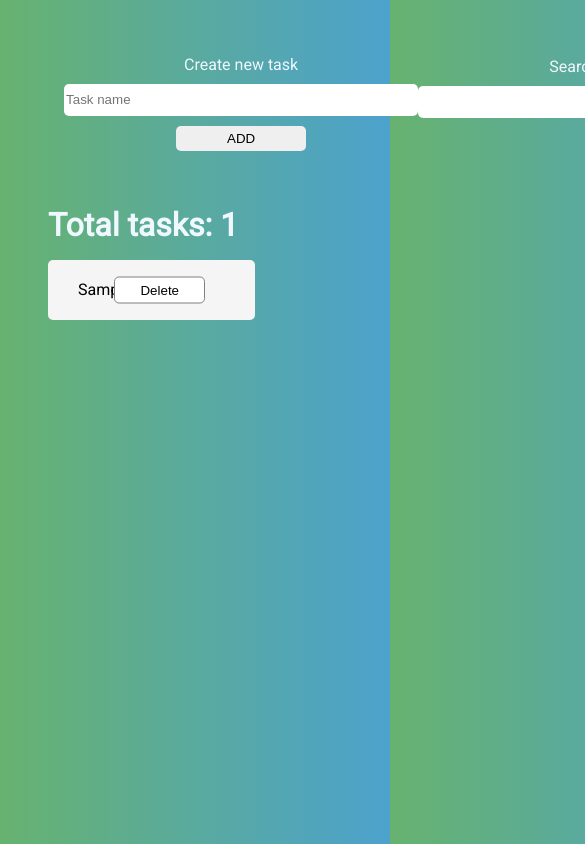
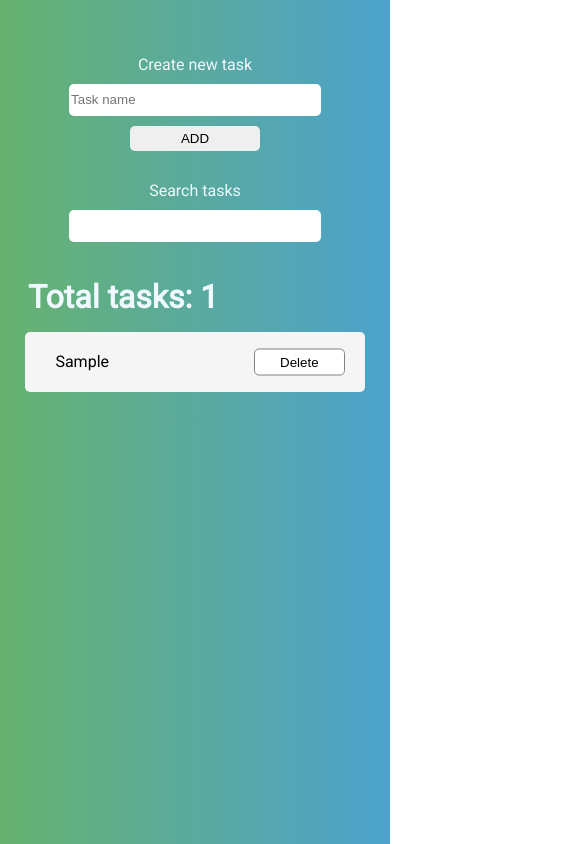
Before and after one commit to Karixio/ToDoApp, a plain HTML site: page index.html in a window 390 px wide. Both pictures are taken after typing "Sample" into the empty fields and a click on the button "ADD". Shown: the top 844 px of the page, 585 px wide, since content can reach past the window. Drawn offline with Linux system fonts and the light colour scheme.

Commit message:
first portion of mobile styles

```diff
--- a/css/style.css
+++ b/css/style.css
@@ -119,3 +119,37 @@ main ul li button:hover {
   margin: 15px 30px;
   cursor: pointer;
 }
+
+@media (orientation: portrait) and (max-width: 600px) {
+  header {
+    flex-direction: column;
+  }
+
+  header form input,
+  .searchBox input {
+    max-width: 70%;
+  }
+
+  .searchBox {
+    margin-top: 20px;
+  }
+
+  main h1 {
+    margin: 0px 0 0 20px;
+  }
+
+  main ul {
+    display: flex;
+    flex-direction: column;
+    align-items: center;
+    padding: 0;
+  }
+
+  main ul li {
+    width: 80%;
+  }
+
+  main ul li button {
+    right: 20px;
+  }
+}
```
